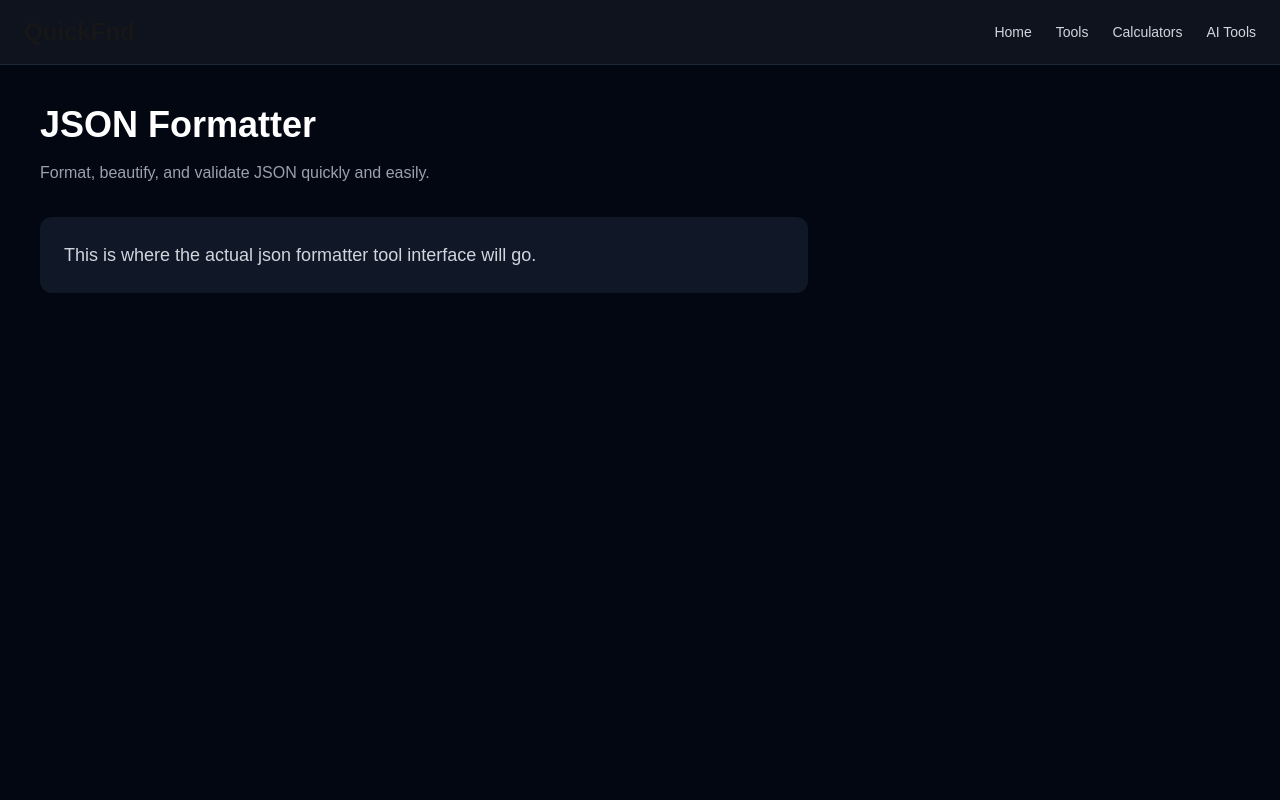
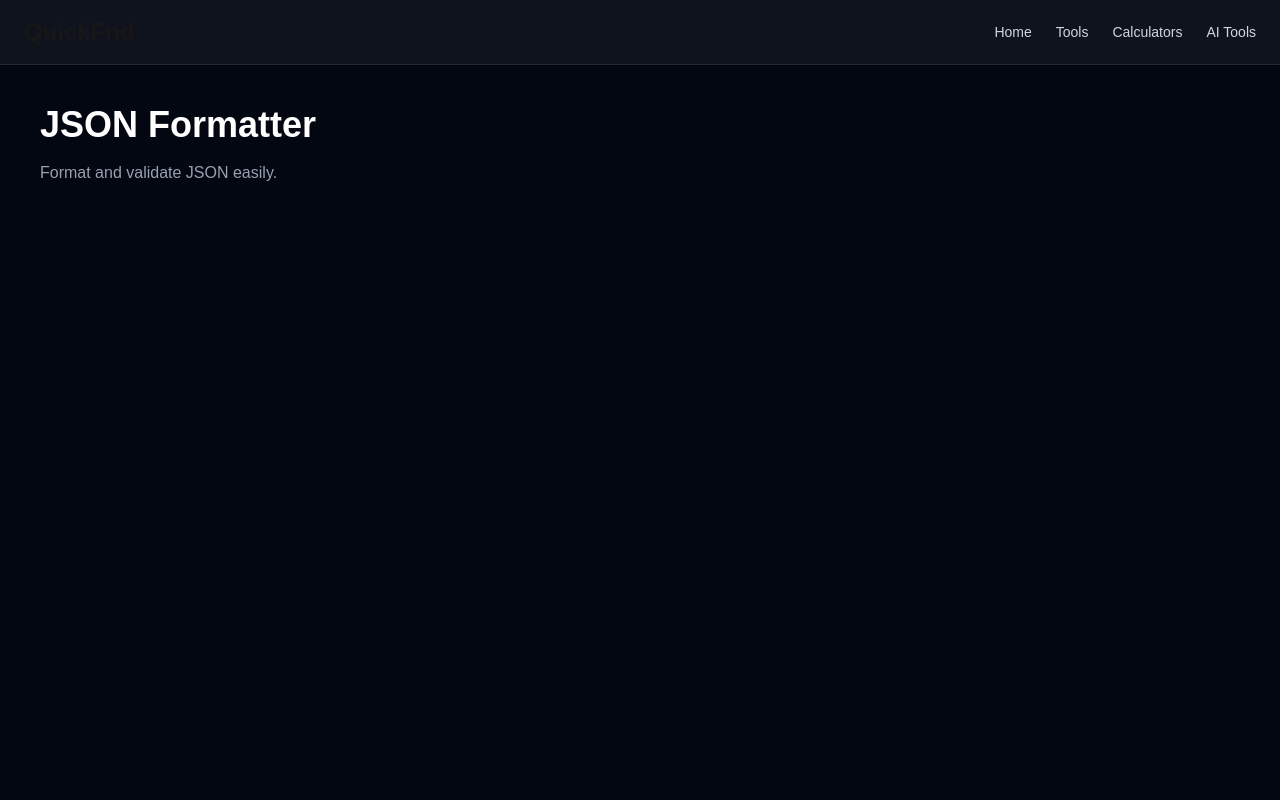
Before and after one commit to girishprabhu2007-ai/QuickFnd, a Next.js app: page /tools/json-formatter in a window 1280 px wide. Shown: the top 800 px of the page. Built offline with nearby package versions, Linux system fonts and the light colour scheme.

Commit message:
Fix password generator params handling

```diff
--- a/app/tools/[slug]/page.tsx
+++ b/app/tools/[slug]/page.tsx
@@ -1,37 +1,47 @@
-const tools: Record<
-  string,
-  {
-    name: string;
-    description: string;
-  }
-> = {
+"use client";
+
+import { use, useState } from "react";
+
+const tools: Record<string, { name: string; description: string }> = {
   "password-generator": {
     name: "Password Generator",
-    description:
-      "Generate strong and secure passwords instantly for better online safety.",
+    description: "Generate strong and secure passwords instantly.",
   },
   "json-formatter": {
     name: "JSON Formatter",
-    description: "Format, beautify, and validate JSON quickly and easily.",
+    description: "Format and validate JSON easily.",
   },
   "word-counter": {
     name: "Word Counter",
-    description: "Count words, characters, and paragraphs in your text instantly.",
+    description: "Count words, characters, and paragraphs instantly.",
   },
 };
 
-export default async function ToolDetailPage({
+export default function ToolDetailPage({
   params,
 }: {
   params: Promise<{ slug: string }>;
 }) {
-  const { slug } = await params;
+  const { slug } = use(params);
   const tool = tools[slug];
+  const [password, setPassword] = useState("");
+
+  const generatePassword = () => {
+    const chars =
+      "ABCDEFGHIJKLMNOPQRSTUVWXYZabcdefghijklmnopqrstuvwxyz0123456789!@#$%^&*()";
+    let result = "";
+
+    for (let i = 0; i < 12; i++) {
+      result += chars.charAt(Math.floor(Math.random() * chars.length));
+    }
+
+    setPassword(result);
+  };
 
   if (!tool) {
     return (
-      <main className="min-h-screen bg-gray-950 text-white p-10">
-        <h1 className="text-4xl font-bold mb-4">Tool Not Found</h1>
+      <main className="min-h-screen bg-gray-950 p-10 text-white">
+        <h1 className="mb-4 text-4xl font-bold">Tool Not Found</h1>
         <p className="text-gray-400">
           The tool you are looking for does not exist.
         </p>
@@ -40,16 +50,26 @@ export default async function ToolDetailPage({
   }
 
   return (
-    <main className="min-h-screen bg-gray-950 text-white p-10">
-      <h1 className="text-4xl font-bold mb-4">{tool.name}</h1>
-      <p className="text-gray-400 mb-8 max-w-2xl">{tool.description}</p>
+    <main className="min-h-screen bg-gray-950 p-10 text-white">
+      <h1 className="mb-4 text-4xl font-bold">{tool.name}</h1>
+      <p className="mb-8 max-w-2xl text-gray-400">{tool.description}</p>
 
-      <div className="bg-gray-900 p-6 rounded-xl max-w-3xl">
-        <p className="text-lg text-gray-300">
-          This is where the actual {tool.name.toLowerCase()} tool interface will
-          go.
-        </p>
-      </div>
+      {slug === "password-generator" && (
+        <div className="max-w-md rounded-xl bg-gray-900 p-6">
+          <button
+            onClick={generatePassword}
+            className="mb-4 rounded bg-blue-600 px-4 py-2 hover:bg-blue-700"
+          >
+            Generate Password
+          </button>
+
+          {password && (
+            <div className="rounded bg-gray-800 p-3 font-mono text-green-400">
+              {password}
+            </div>
+          )}
+        </div>
+      )}
     </main>
   );
 }
```
